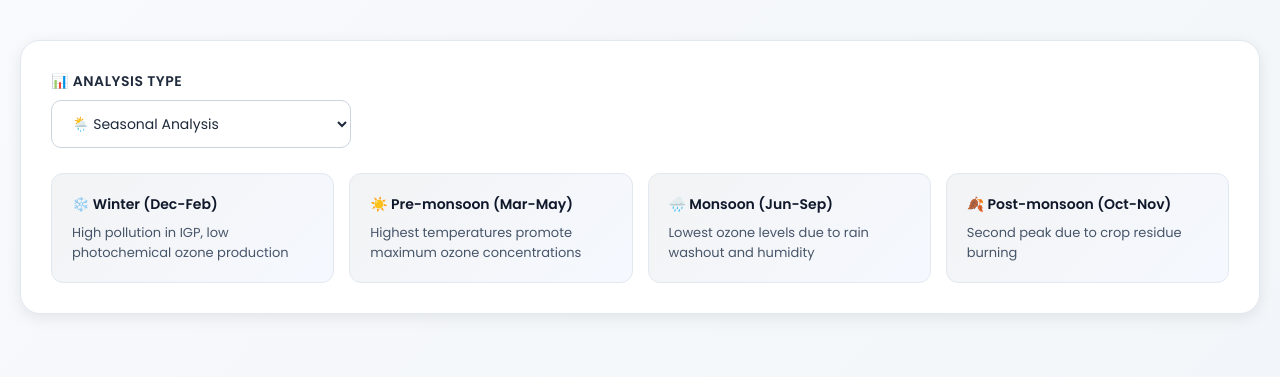
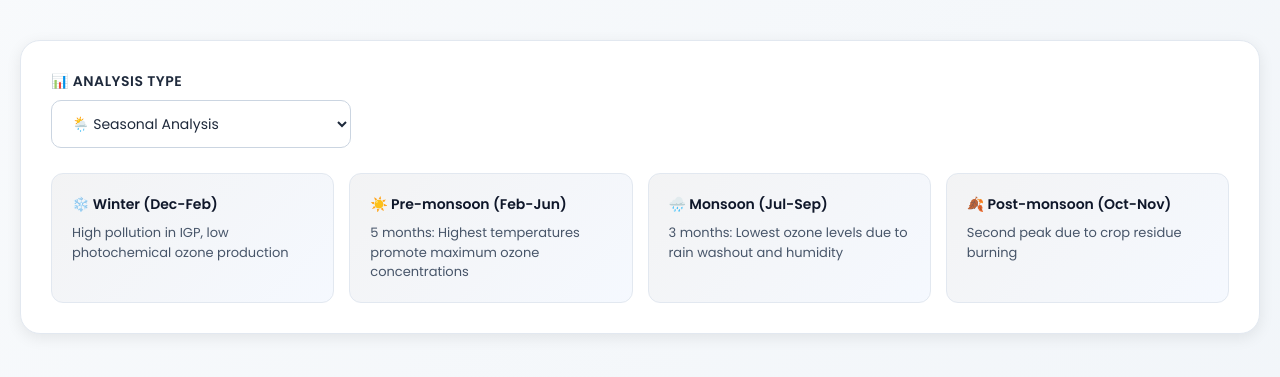
Before and after one commit to rajchaudhary99/Data, a Flask app: template templates/index.html in a window 1280 px wide. Shown: the part 127-504 px from the top of the page. Run offline with Flask 3, Linux system fonts and the light colour scheme; the template is opened without the code that fills it, so the values that code supplies are empty; parts of the project's set-up code (start-up, migrations or seed data) failed here and were passed over.

Commit message:
first commit2

```diff
--- a/app.py
+++ b/app.py
@@ -47,8 +47,8 @@ def get_value_with_fallback(dataframe, year, month):
 # Meteorological Seasons
 seasons = {
     'Winter': ['Dec', 'Jan', 'Feb'],
-    'Pre-monsoon': ['Mar', 'Apr', 'May'],
-    'Monsoon': ['Jun', 'Jul', 'Aug', 'Sep'],
+    'Pre-monsoon': ['Feb', 'Mar', 'Apr', 'May', 'Jun'],
+    'Monsoon': ['Jul', 'Aug', 'Sep'],
     'Post-monsoon': ['Oct', 'Nov']
 }
 
@@ -242,7 +242,7 @@ def index():
         fig2.add_trace(go.Scatter(x=month_labels, y=f1_monthly, name='OMI-satellite', mode='lines+markers', line=dict(color='#ff6b6b', width=4, shape='spline'), marker=dict(size=12)))
         fig2.add_trace(go.Scatter(x=month_labels, y=f2_monthly, name='Dobson spectrophotometer', mode='lines+markers', line=dict(color='#4ecdc4', width=4, shape='spline'), marker=dict(size=12)))
         fig2.update_layout(
-            title=f'📈 Month-wise Seasonal Trend Analysis ({year_range})',
+            title=f'📈 Month-wise Trend Analysis ({year_range})',
             height=450,
             plot_bgcolor='#f8fafc',
             paper_bgcolor='white',
--- a/templates/index.html
+++ b/templates/index.html
@@ -212,12 +212,12 @@
                     <p>High pollution in IGP, low photochemical ozone production</p>
                 </div>
                 <div class="info-card">
-                    <h4>☀️ Pre-monsoon (Mar-May)</h4>
-                    <p>Highest temperatures promote maximum ozone concentrations</p>
+                    <h4>☀️ Pre-monsoon (Feb-Jun)</h4>
+                    <p>5 months: Highest temperatures promote maximum ozone concentrations</p>
                 </div>
                 <div class="info-card">
-                    <h4>🌧️ Monsoon (Jun-Sep)</h4>
-                    <p>Lowest ozone levels due to rain washout and humidity</p>
+                    <h4>🌧️ Monsoon (Jul-Sep)</h4>
+                    <p>3 months: Lowest ozone levels due to rain washout and humidity</p>
                 </div>
                 <div class="info-card">
                     <h4>🍂 Post-monsoon (Oct-Nov)</h4>
```
